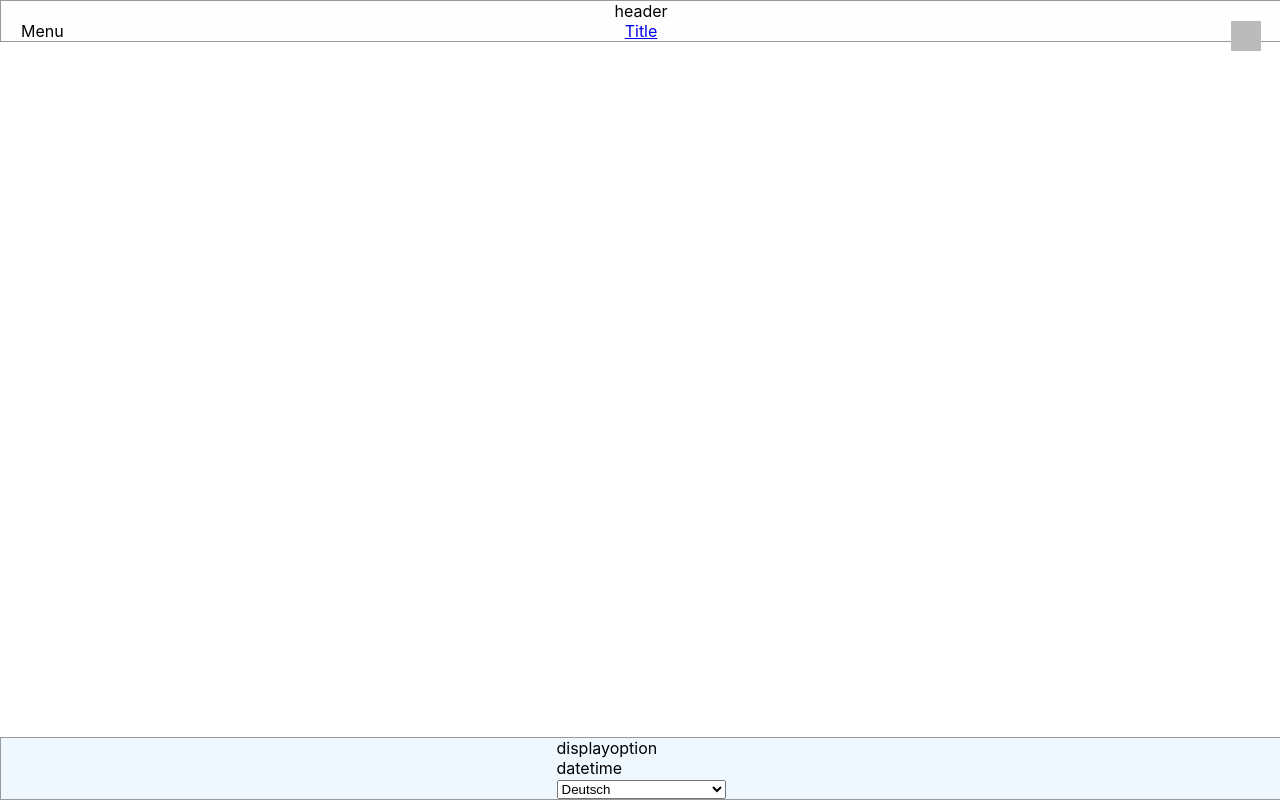
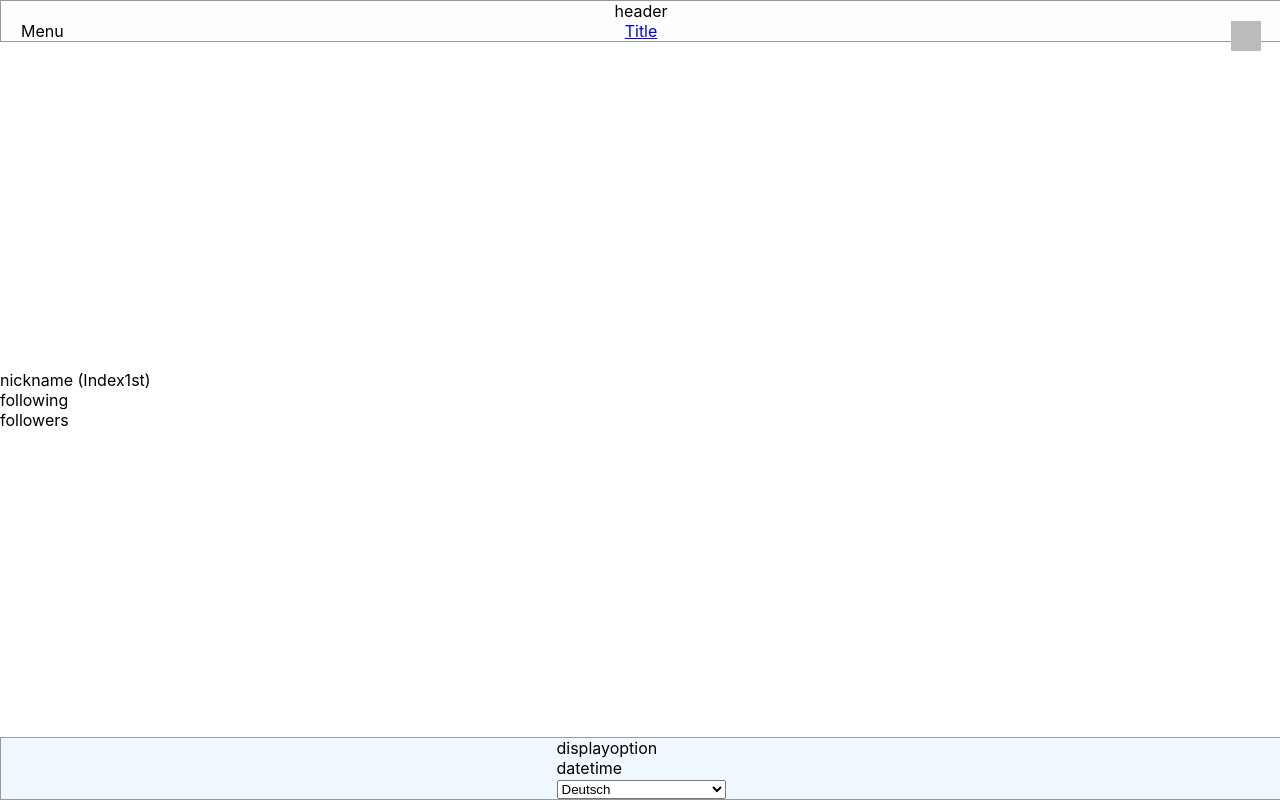
Before and after one commit to vyteking/ArtGalleryHwarang, a React (Vite) app in the folder ArtGalleryHwarangReactFrontend/: page /u/1 in a window 1280 px wide. Built offline with nearby package versions, Linux system fonts and the light colour scheme.

Commit message:
Frame for personal page formed

```diff
--- a/ArtGalleryHwarangReactFrontend/src/userinfo/personalpage.jsx
+++ b/ArtGalleryHwarangReactFrontend/src/userinfo/personalpage.jsx
@@ -8,7 +8,23 @@ function LoadPersonalInfo() {
 function PersonalPage(userindex1st) {
     return (
         <div id="PersonalPage" className={GetClassNames("layout")}>
+            <div id="Profile">
+                <div id="ProfilePic">
 
+                </div>
+                <div id="UserName">
+                    nickname (Index1st)
+                </div>
+                <div id="Following">
+                    following
+                </div>
+                <div id="Followers">
+                    followers
+                </div>
+            </div>
+            <div id="UserGallery">
+
+            </div>
         </div>
     );
 }
```
